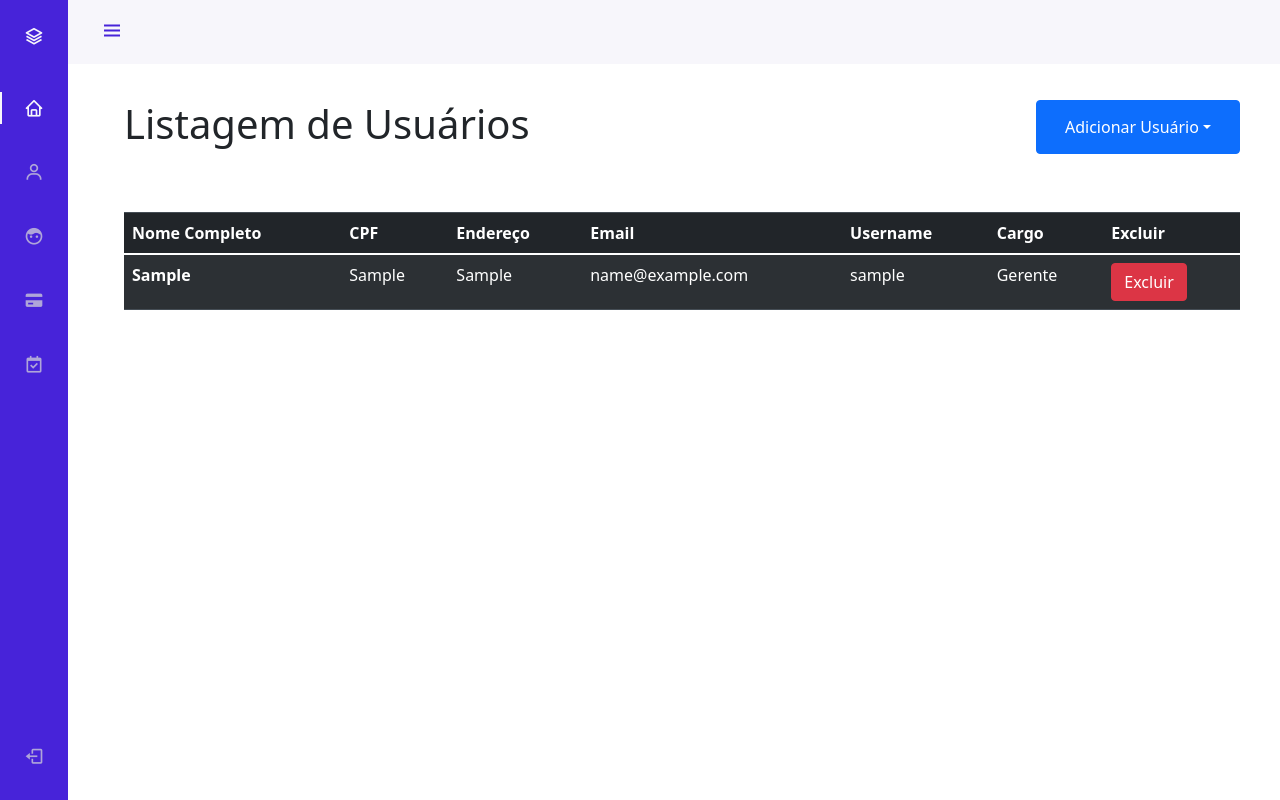
After one commit to labertt/Academy-Combat, a Django app: page /auth/listagem/ in a window 1280 px wide. The commit adds this page. Run offline with Django 4.2, Linux system fonts and the light colour scheme; tables that the repository leaves empty hold one stand-in row (values such as "Sample post"); some libraries are stand-ins or nearby versions.

Commit message:
update interfaces

```diff
--- a/templates/base.html
+++ b/templates/base.html
@@ -17,7 +17,7 @@
 
     <title> {% block 'title' %}{% endblock %} </title>
   </head>
-  <body class="fundo">
+  <body>
     <!--<nav class="navbar navbar-expand-lg navbar-dark bg-nav">
       <a class="navbar-brand" href="#">Academy Combat</a>
       <button class="navbar-toggler" type="button" data-toggle="collapse" data-target="#navbarNav" aria-controls="navbarNav" aria-expanded="false" aria-label="Toggle navigation">
@@ -52,7 +52,7 @@
         </ul>
       </div>
     </nav>-->
-    <body id="body-pd">
+    <!--<body id="body-pd">
       <style>
         a {
           text-decoration: none;
@@ -69,14 +69,39 @@
               </div> <a href="#" class="nav_link"> <i class='bx bx-log-out nav_icon'></i> <span class="nav_name">SignOut</span> </a>
           </nav>
       </div>
-      <!--Container Main start-->
       <div class="height-100 bg-light">
+      </div>-->
+
+    <body id="body-pd">
+      <style>
+        a {
+          text-decoration: none;
+        }
+      </style>
+      <header class="header" id="header">
+          <div class="header_toggle"> <i class='bx bx-menu' id="header-toggle"></i> </div>
+      </header>
+      <div class="l-navbar" id="nav-bar">
+          <nav class="nav">
+              <div>
+                  <a style="text-decoration: none;" href="{% url 'home' %}" class="nav_logo"> <i class='bx bx-layer nav_logo-icon'></i> <span class="nav_logo-name">Academy Combat</span> </a>
+                  <div class="nav_list">
+                    <a style="text-decoration: none;" href="{% url 'home' %}" class="nav_link active"> <i class='bx bx bx-home nav_icon'></i> <span class="nav_name">Home</span> </a>
+                    <a href="{% url 'listagem' %}" class="nav_link"> <i class='bx bx-user nav_icon'></i> <span class="nav_name">Users</span> </a>
+                    <a href="#" class="nav_link"> <i class='bx bxs-face nav_icon'></i> <span class="nav_name">Aluno</span> </a>
+                    <a href="#" class="nav_link"> <i class='bx bxs-credit-card nav_icon'></i> <span class="nav_name">Mensalidade</span> </a>
+                    <a href="#" class="nav_link"> <i class='bx bx-calendar-check nav_icon'></i> <span class="nav_name">Presença</span> </a>
+                    <a href="#" class="nav_link"></a> </div>
+              </div>
+              <a href="#" class="nav_link"> <i class='bx bx-log-out nav_icon'></i> <span class="nav_name">LogOut</span> </a>
+          </nav>
       </div>
 
 
+    <section>
+
       {% block 'body' %}
-
-    <div class="container" style="height: 10em; position: relative; margin: 0; position: absolute; top: 40%; left: 50%; margin-right: -50%; transform: translate(-50%, -50%);">
+      <div class="container" style="height: 10em; position: relative; margin: 0; position: absolute; top: 40%; left: 50%; margin-right: -50%; transform: translate(-50%, -50%); margin-top: 20%">
         <div class="row gutters-sm">
           <div class="col-md-4 mb-3">
             <div class="card">
@@ -125,8 +150,8 @@
           </div>
         </div>
       </div>
-
       {% endblock %}
+    </section>
 
 
     <script src="https://cdn.jsdelivr.net/npm/jquery@3.5.1/dist/jquery.slim.min.js" integrity="sha384-DfXdz2htPH0lsSSs5nCTpuj/zy4C+OGpamoFVy38MVBnE+IbbVYUew+OrCXaRkfj" crossorigin="anonymous"></script>
--- a/templates/static/usuarios/css/stylepag.css
+++ b/templates/static/usuarios/css/stylepag.css
@@ -7,7 +7,10 @@ body{position: relative;margin: var(--header-height) 0 0 0;padding: 0 1rem;font-
 .header{width: 100%;height: var(--header-height);position: fixed;top: 0;left: 0;display: flex;align-items: center;justify-content: space-between;padding: 0 1rem;background-color: var(--white-color);z-index: var(--z-fixed);transition: .5s}
 .header_toggle{color: var(--first-color);font-size: 1.5rem;cursor: pointer}
 .header_img{width: 35px;height: 35px;display: flex;justify-content: center;border-radius: 50%;overflow: hidden}
-.header_img img{width: 40px}.l-navbar{position: fixed;top: 0;left: -30%;width: var(--nav-width);height: 100vh;background-color: var(--first-color);padding: .5rem 1rem 0 0;transition: .5s;z-index: var(--z-fixed)}
+.header_img img{
+    width: 40px
+}
+.l-navbar{position: fixed;top: 0;left: -30%;width: var(--nav-width);height: 100vh;background-color: var(--first-color);padding: .5rem 1rem 0 0;transition: .5s;z-index: var(--z-fixed)}
 .nav{height: 100%;display: flex;flex-direction: column;justify-content: space-between;overflow: hidden}
 .nav_logo, .nav_link{display: grid;grid-template-columns: max-content max-content;align-items: center;column-gap: 1rem;padding: .5rem 0 .5rem 1.5rem}
 .nav_logo{margin-bottom: 2rem}.nav_logo-icon{font-size: 1.25rem;color: var(--white-color)}
--- /dev/null
+++ b/usuarios/templates/listagem.html
@@ -0,0 +1,55 @@
+{% extends 'base.html' %}
+{% block 'body' %}
+
+    <div class="container" style="margin-top: 100px;">
+        <div class="row">
+            <div class="col-md-6">
+                <h1>Listagem de Usuários</h1>
+            </div>
+            <div style="text-align: right;" class="col-md-6">
+                <button  class="btn btn-primary nav-item dropdown">
+                    <a class="nav-link dropdown-toggle" style="text-decoration: none; color: white;" role="button" data-toggle="dropdown" aria-haspopup="true" aria-expanded="false">Adicionar Usuário</a>
+                    <div class="dropdown-menu" aria-labelledby="navbarDropdown">
+                        <a class="dropdown-item" href="{% url 'cadastrar_funcionario' %}">Cadastrar Funcionario</a>
+                        <a class="dropdown-item" href="{% url 'cadastrar_professor' %}">Cadastrar Professor</a>
+                    </div>
+                </button>
+            </div>
+        </div>
+
+        <div>
+            <table class="table table-striped table-dark" style="margin-top: 5%;">
+                <thead>
+                    <tr>
+                        <th scope="col">Nome Completo</th>
+                        <th scope="col">CPF</th>
+                        <th scope="col">Endereço</th>
+                        <th scope="col">Email</th>
+                        <th scope="col">Username</th>
+                        <th scope="col">Cargo</th>
+                        <th scope="col">Excluir</th>
+                    </tr>
+                </thead>
+                <tbody>
+
+                    {% for usuario in usuarios %}
+
+                    <tr>
+                        <th scope="row">{{usuario.first_name}}</th>
+                        <td>{{usuario.cpf_usuario}}</td>
+                        <td>{{usuario.endereco_usuario}}</td>
+                        <td>{{usuario.email}}</td>
+                        <td>{{usuario.username}}</td>
+                        <td>{{usuario.cargo}}</td>
+                        <td><a href="{% url 'excluir_usuario' usuario.id %}" class="btn btn-danger">Excluir</a></td>
+                    </tr>
+
+                    {% endfor %}
+
+
+                </tbody>
+            </table>
+        </div>
+    </div>
+
+{% endblock %}
--- a/usuarios/templates/listar_funcionario.html
+++ b/usuarios/templates/listar_funcionario.html
@@ -2,8 +2,9 @@
 {% block 'body' %}
 
     <div class="container" style="margin-top: 100px;">
+        <h1>Listagem de Funcionarios</h1>
         <div>
-            <table class="table table-striped table-dark">
+            <table class="table table-striped table-dark" style="margin-top: 5%;">
                 <thead>
                     <tr>
                         <th scope="col">Nome Completo</th>
--- a/usuarios/templates/listar_professor.html
+++ b/usuarios/templates/listar_professor.html
@@ -3,6 +3,7 @@
 {% block 'body' %}
 
     <div class="container" style="margin-top: 100px;">
+        <h1>Listagem de Professor</h1>
         <div>
             <table class="table table-striped table-dark">
                 <thead>
--- a/usuarios/urls.py
+++ b/usuarios/urls.py
@@ -5,6 +5,7 @@ urlpatterns = [
     path('cadastrar_funcionario/', views.cadastrar_funcionario, name="cadastrar_funcionario"),
     path('cadastrar_professor/', views.cadastrar_professor, name="cadastrar_professor"),
     path('login/', views.login, name="login"),
+    path('listagem/', views.listagem, name='listagem'),
     path('listagem_funcionarios/', views.listagem_funcionario, name='listagem_funcionarios'),
     path('listagem_professores/', views.listagem_professor, name='listagem_professores'),
     path('logout/', views.logout, name="logout"),
--- a/usuarios/views.py
+++ b/usuarios/views.py
@@ -100,6 +100,11 @@ def logout(request):
     request.session.flush()
     return redirect(reverse(login))
 
+@has_permission_decorator('listagem')
+def listagem(request):
+    usuarios = Users.objects.filter().order_by('first_name')
+    return render(request, 'listagem.html', {'usuarios':usuarios})
+
 @has_permission_decorator('listagem_funcionario')
 def listagem_funcionario(request):
     funcionarios = Users.objects.filter(cargo="Funcionario").order_by('first_name')
```
Also changed, not shown: usuarios/templates/cadastrar_funcionario.html (+41 -3 lines), usuarios/templates/cadastrar_professor.html (+25 -11 lines), aluno/templates/cadastrar_aluno.html (added). Lines whose indentation alone changed are shown as unchanged.
